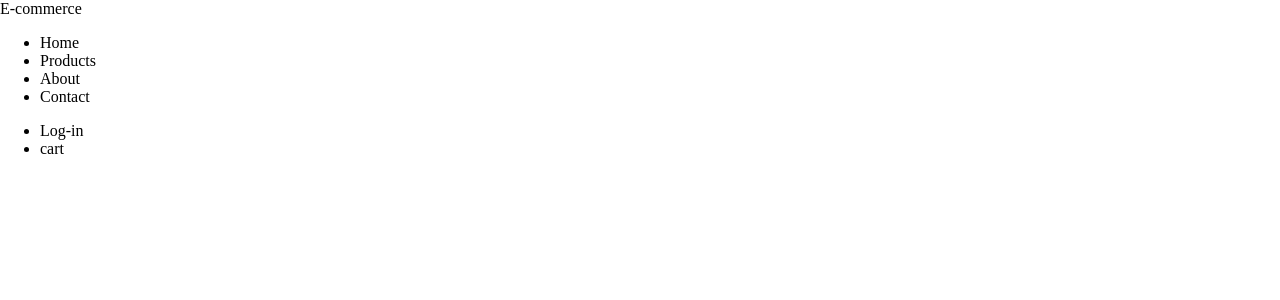
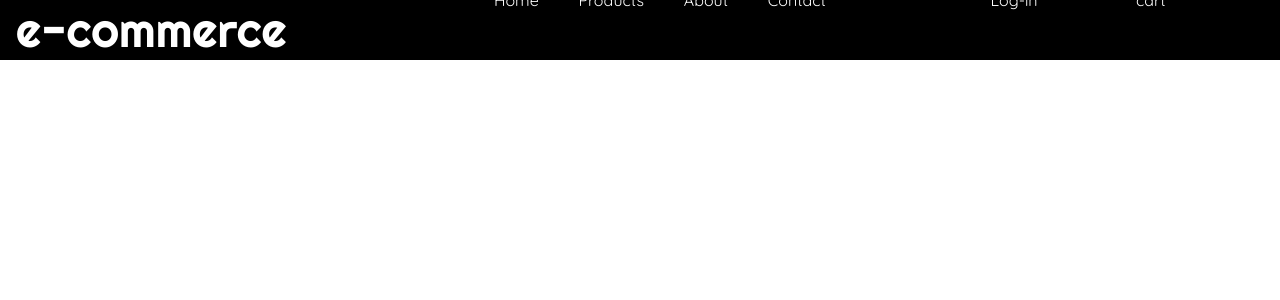
Before and after one commit to Kilman0221/ecommerce-react, a React (Create React App) app: page / in a window 1280 px wide. Shown: the top 300 px of the page. Built offline with nearby package versions, Linux system fonts and the light colour scheme.

Commit message:
styling navbar

```diff
--- a/src/components/Navbar.js
+++ b/src/components/Navbar.js
@@ -8,7 +8,7 @@ export default function Navbar() {
 
     return (
         <nav>
-            <div className="logo">E-commerce</div>
+            <div className="logo">e-commerce</div>
             <ul>
                 <li>Home</li>
                 <li>Products</li>
--- a/src/styles/main.css
+++ b/src/styles/main.css
@@ -1,5 +1,48 @@
-body {
+@import url("https://fonts.googleapis.com/css2?family=Righteous&display=swap");
+@import url("https://fonts.googleapis.com/css2?family=Quicksand&display=swap");
+* {
   box-sizing: border-box;
   margin: 0;
 }
+
+.content {
+  font-family: 'Quicksand';
+}
+
+.content nav {
+  color: white;
+  display: flex;
+  justify-content: space-between;
+  width: 100%;
+  height: 60px;
+  background-color: #000;
+  padding: 0 1rem 0 1rem;
+}
+
+.content nav .logo {
+  flex-basis: 33%;
+  font-family: 'Righteous';
+  font-size: 3rem;
+}
+
+.content nav ul {
+  flex-basis: 33%;
+  display: flex;
+  justify-content: space-around;
+  align-items: center;
+  list-style-type: none;
+}
+
+.content nav ul:last-of-type {
+  justify-content: space-evenly;
+}
+
+.content nav ul li {
+  height: 80px;
+  vertical-align: middle;
+}
+
+.content nav ul li:hover {
+  background-color: #fff;
+}
 /*# sourceMappingURL=main.css.map */
--- a/src/styles/main.scss
+++ b/src/styles/main.scss
@@ -1,6 +1,51 @@
-body {
+@import url('https://fonts.googleapis.com/css2?family=Righteous&display=swap');
+@import url('https://fonts.googleapis.com/css2?family=Quicksand&display=swap');
+
+* {
     box-sizing: border-box;
     margin: 0;
+}
+
+.content {
+
+    font-family: 'Quicksand';
+
+    nav {
+        color: white;
+        display: flex;
+        justify-content: space-between;
+        width: 100%;
+        height: 60px;
+        background-color: #000;
+        padding: 0 1rem 0 1rem;
+
+        .logo {
+            flex-basis: 33%;
+            font-family: 'Righteous';
+            font-size: 3rem;
+        }
+
+        ul {
+            flex-basis: 33%;
+            display: flex;
+            justify-content: space-around;
+            align-items: center;
+            list-style-type: none;
+
+            &:last-of-type {
+                justify-content: space-evenly;
+            }
+
+            li {
+                height: 80px;
+                vertical-align: middle;
+            }
+
+            li:hover {
+                background-color: #fff;
+            }
+        }
 
 
+    }
 }
```
Also changed, not shown: 1 other file (tests, documents, lock files or other folders).
